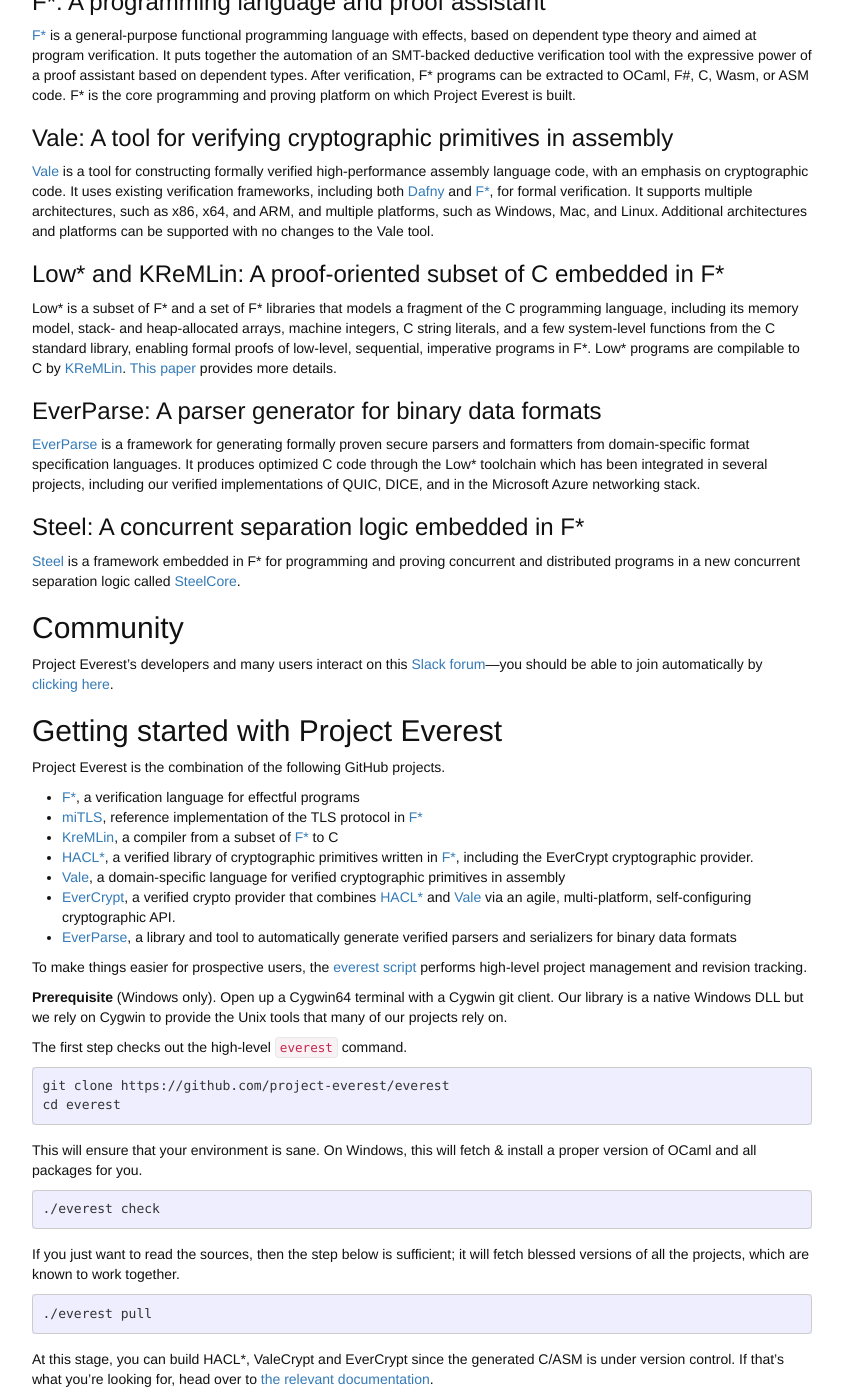
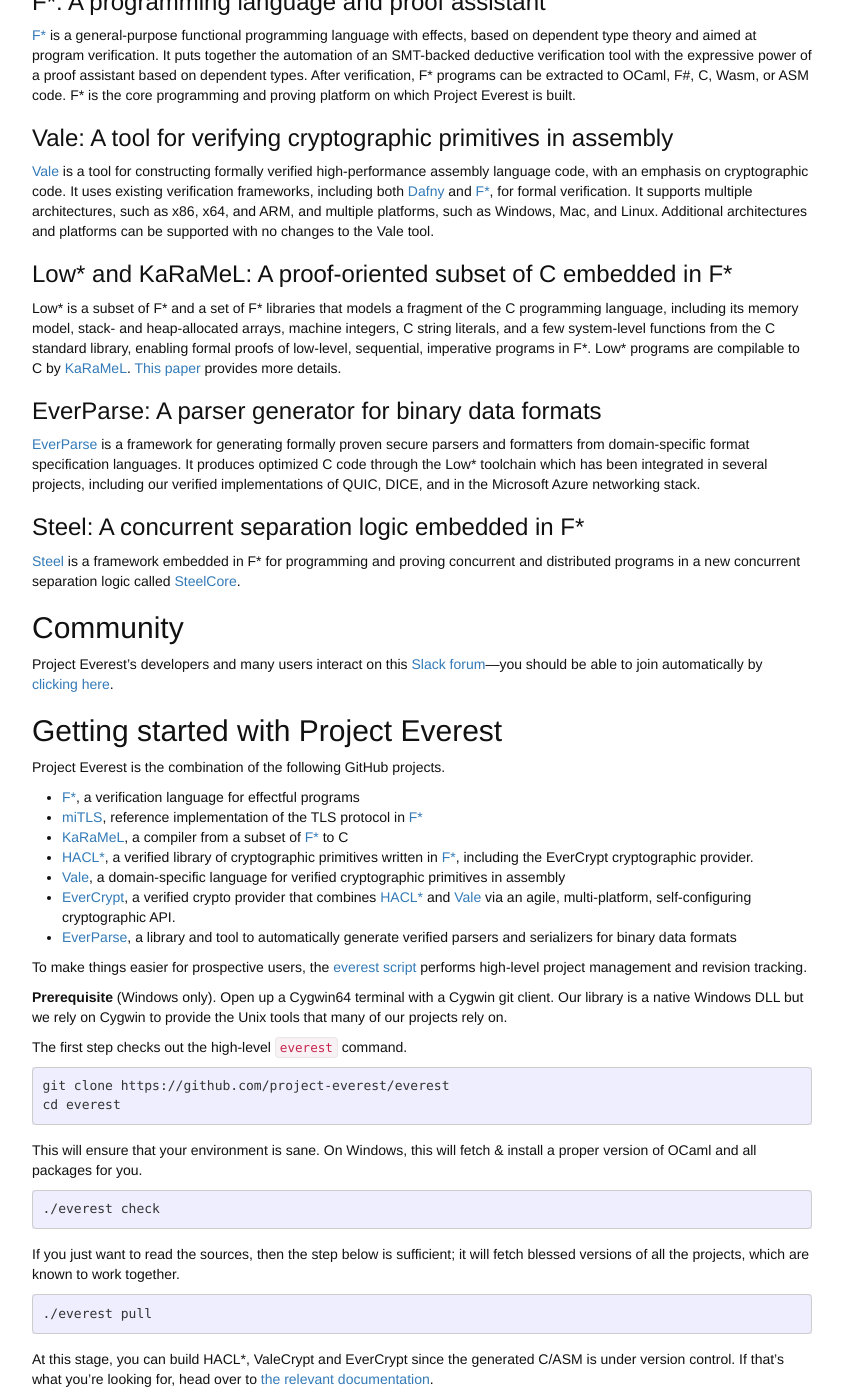
Before and after one commit to project-everest/project-everest.github.io, a Jekyll site: the page built from index.md, in a window 1280 px wide and 1400 px high, scrolled down 1771 px. Shown: the whole window, without its empty margins (218-1061 px from the left). Built offline with Jekyll 4.4.1, drawn with Linux system fonts in a browser that asks for light colours.

Commit message:
krml rename, at least on the latest links

```diff
--- a/_data/projects.json
+++ b/_data/projects.json
@@ -35,9 +35,9 @@
     "description" : "A proof assistant and verification language for effectful programs"
 },
 {
-    "name" : "KreMLin",
-    "repo" : "https://github.com/FStarLang/kremlin/",
-    "website" :  "https://github.com/FStarLang/kremlin/",
+    "name" : "KaRaMeL",
+    "repo" : "https://github.com/FStarLang/karamel/",
+    "website" :  "https://github.com/FStarLang/karamel/",
     "description" : "a compiler from a subset of F* to C; used by EverParse, miTLS and HACL*"
 },
 {
--- a/index.md
+++ b/index.md
@@ -177,7 +177,7 @@
 platforms, such as Windows, Mac, and Linux. Additional architectures
 and platforms can be supported with no changes to the Vale tool.
 
-### Low* and KReMLin: A proof-oriented subset of C embedded in F\*
+### Low* and KaRaMeL: A proof-oriented subset of C embedded in F\*
 
 Low\* is a subset of F\* and a set of F\* libraries that models a
 fragment of the C programming language, including its memory model,
@@ -185,7 +185,7 @@
 and a few system-level functions from the C standard library, enabling
 formal proofs of low-level, sequential, imperative programs in
 F\*. Low\* programs are compilable to C by
-[KReMLin](https://fstarlang.github.io/lowstar/html/). [This
+[KaRaMeL](https://fstarlang.github.io/lowstar/html/). [This
 paper](https://doi.org/10.1145/3110261) provides more details.
 
 ### EverParse: A parser generator for binary data formats
@@ -217,7 +217,7 @@
 
 - [F*], a verification language for effectful programs
 - [miTLS], reference implementation of the TLS protocol in [F\*]
-- [KreMLin], a compiler from a subset of [F\*] to C
+- [KaRaMeL], a compiler from a subset of [F\*] to C
 - [HACL*], a verified library of cryptographic primitives written in [F\*], including
   the EverCrypt cryptographic provider.
 - [Vale], a domain-specific language for verified cryptographic
@@ -229,7 +229,7 @@
 
 [F*]: https://github.com/FStarLang/FStar
 [miTLS]: https://github.com/project-everest/mitls-fstar
-[KreMLin]: https://github.com/FStarLang/kremlin
+[KaRaMeL]: https://github.com/FStarLang/karamel
 [HACL*]: https://github.com/project-everest/hacl-star
 [Vale]: https://github.com/project-everest/vale
 [EverParse]: https://github.com/project-everest/everparse
```
